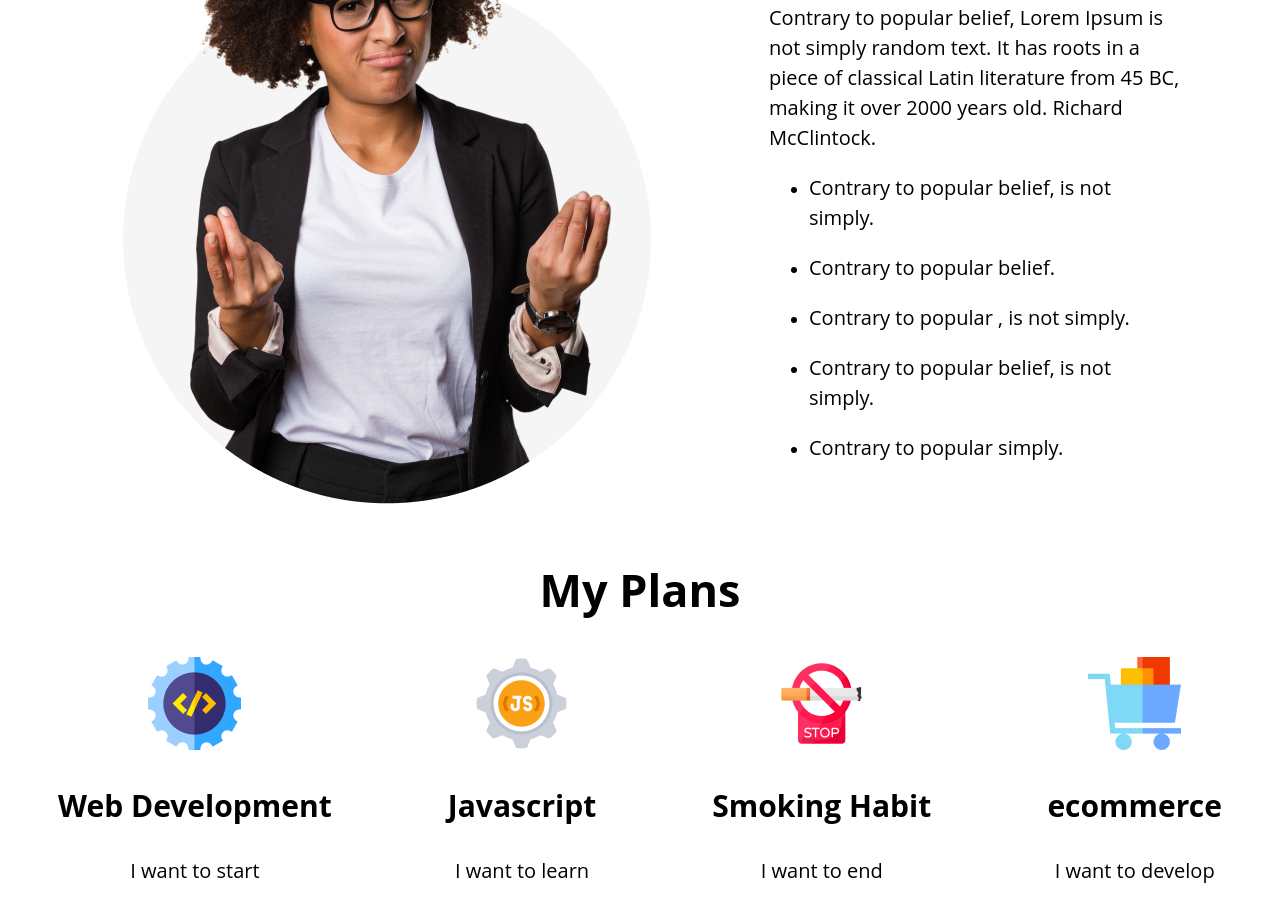
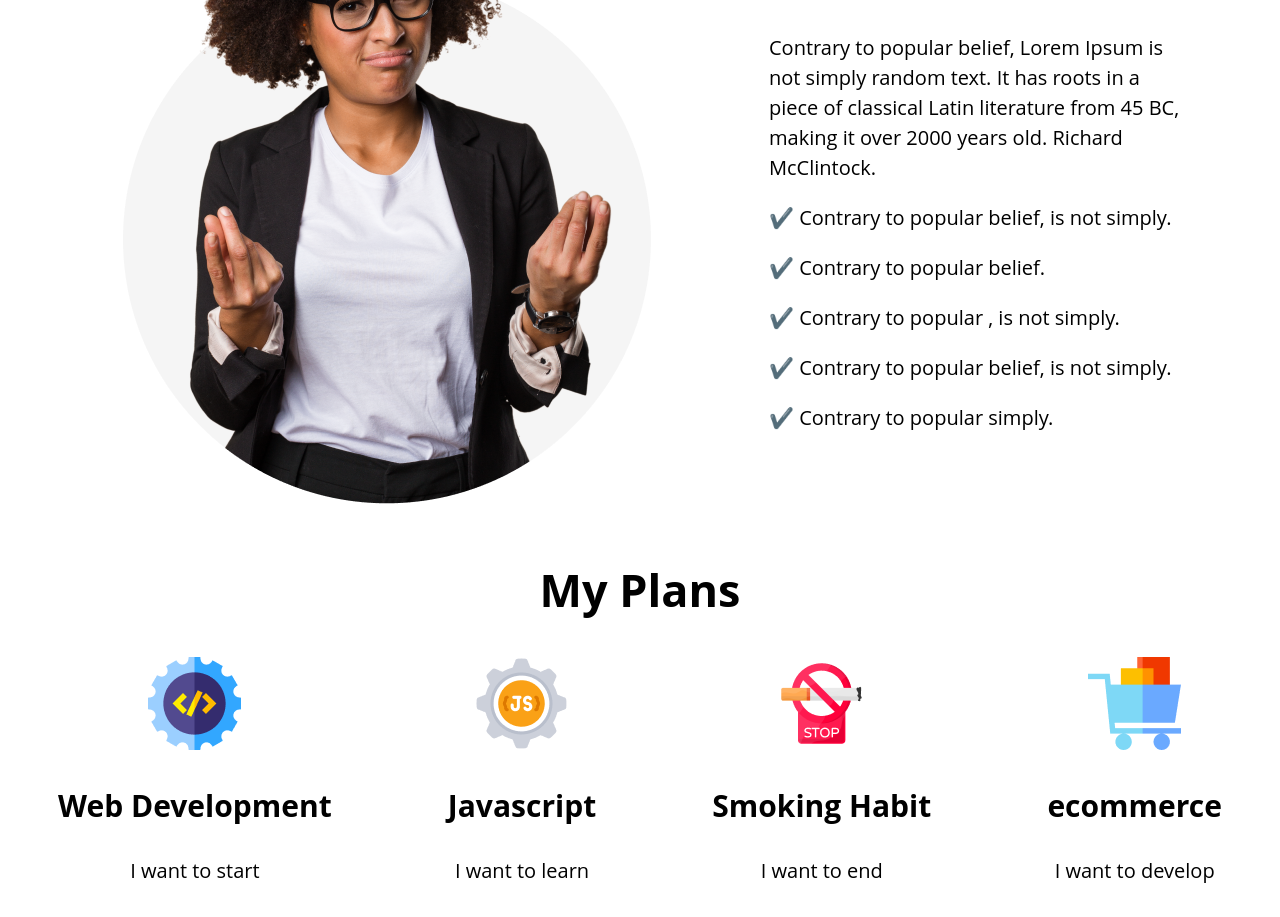
Before and after one commit to shohagislambd/assignment-one, a plain HTML site: page index.html in a window 1280 px wide. Shown: the part 874-1791 px from the top of the page. Drawn offline with Linux system fonts and the light colour scheme.

Commit message:
Update HTML & CSS

```diff
--- a/index.html
+++ b/index.html
@@ -35,11 +35,11 @@
                 <p>Contrary to popular belief, Lorem Ipsum is not simply random text. It has roots in a piece of classical Latin literature from 45 BC, making it over 2000 years old. Richard McClintock.</p>
                 <nav>
                     <ul>
-                        <li><p>Contrary to popular belief, is not simply.</p></li>
-                        <li><p>Contrary to popular belief.</p></li>
-                        <li><p>Contrary to popular , is not simply.</p></li>
-                        <li><p>Contrary to popular belief, is not simply.</p></li>
-                        <li><p>Contrary to popular simply.</p></li>
+                        <li><p>✔️ Contrary to popular belief, is not simply.</p></li>
+                        <li><p>✔️ Contrary to popular belief.</p></li>
+                        <li><p>✔️ Contrary to popular , is not simply.</p></li>
+                        <li><p>✔️ Contrary to popular belief, is not simply.</p></li>
+                        <li><p>✔️ Contrary to popular simply.</p></li>
                     </ul>
                 </nav>
             </div>
--- a/style.css
+++ b/style.css
@@ -51,6 +51,13 @@ section#about-me-section {
     justify-content: space-between;
     gap: 100px;
     margin: 50px 100px;
+}
+
+.about-text-area nav ul {
+    padding: 0;
+}
+.about-text-area nav ul li{
+    list-style:none;
 }
 
 /*My service plan section CSS start*/
```
